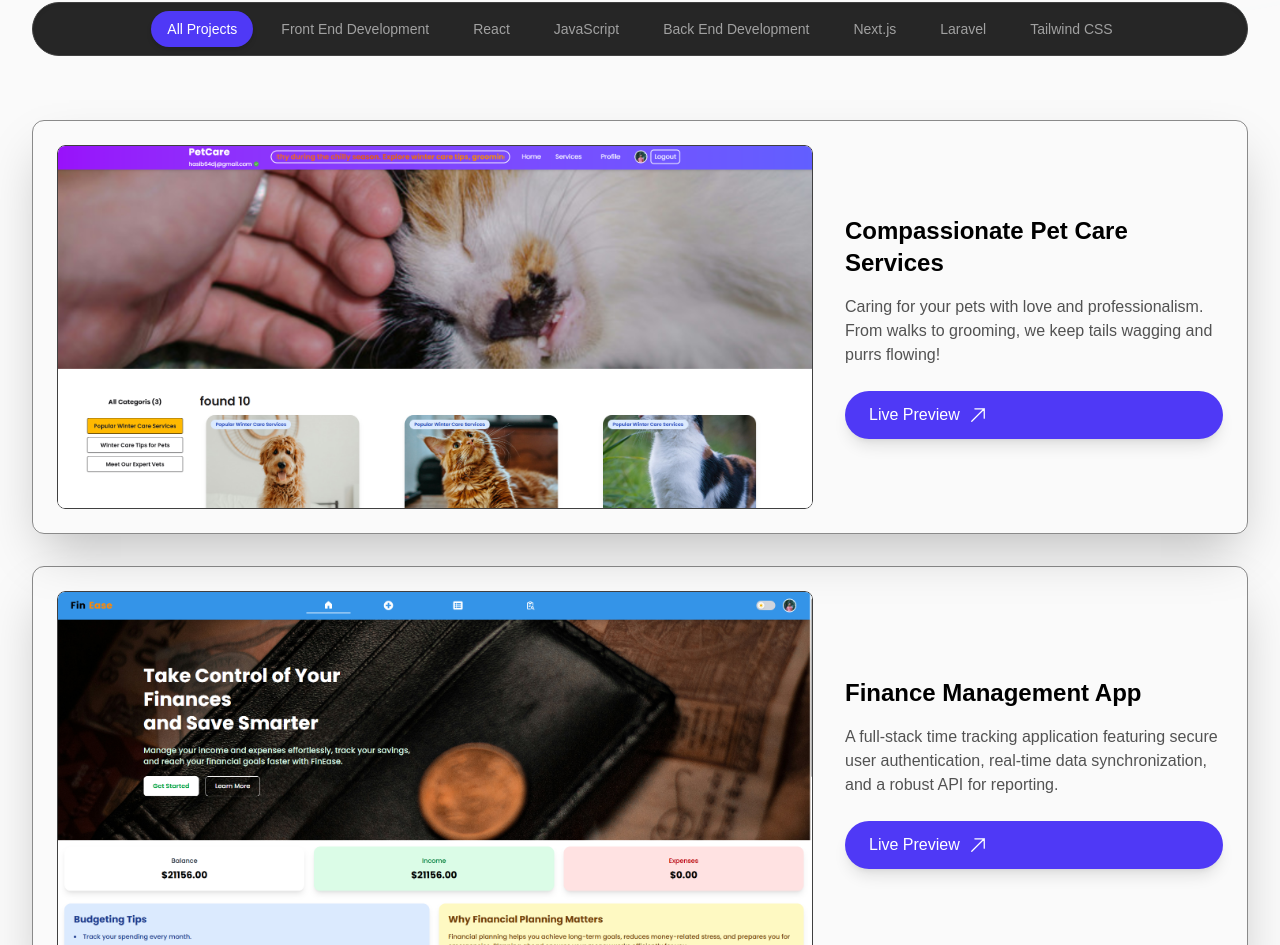
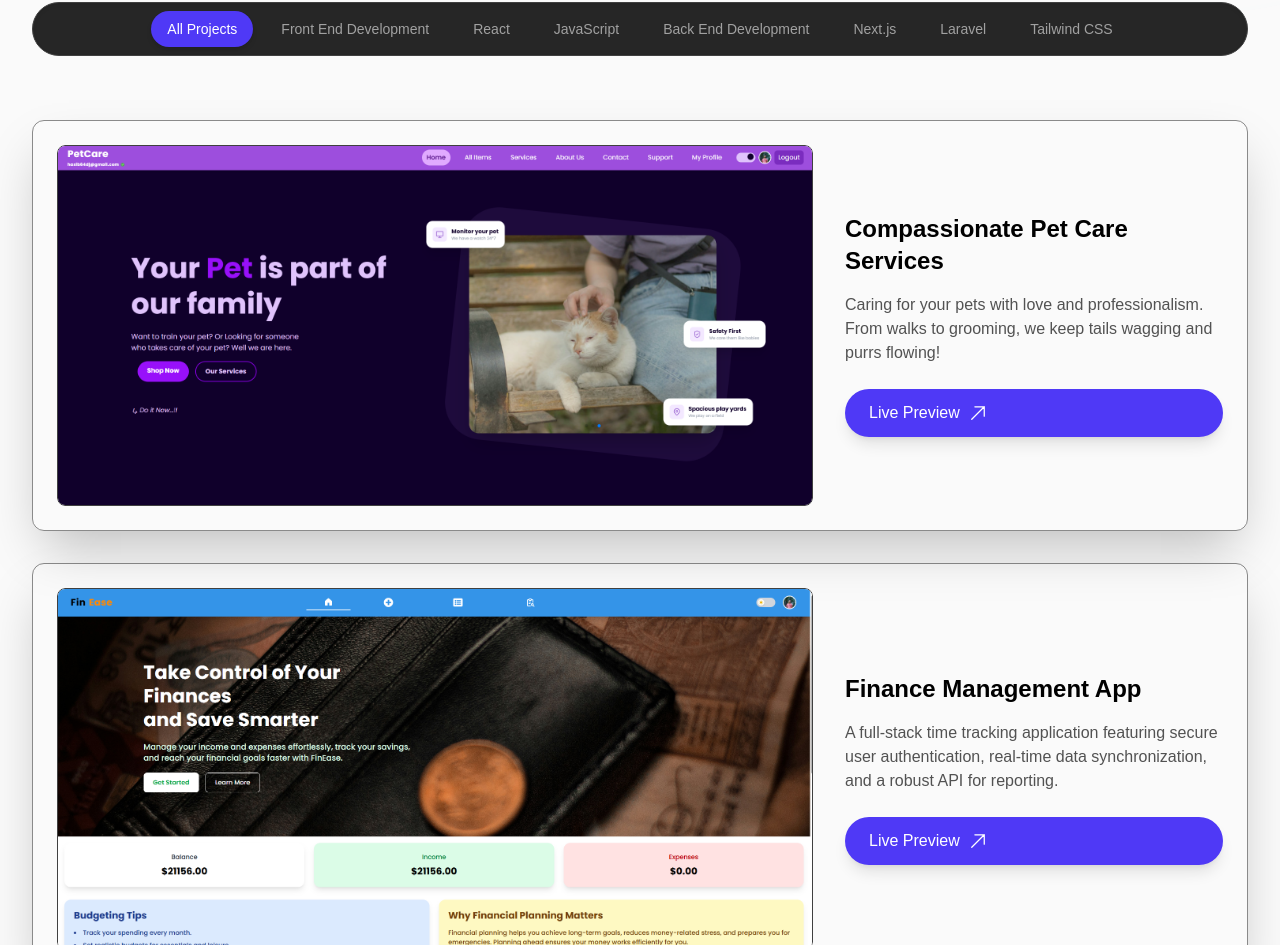
Before and after one commit to hasibislam123/hasib-portfolio, a Next.js app: page / in a window 1280 px wide. Shown: the part 2400-3345 px from the top of the page. Built offline with nearby package versions, Linux system fonts and the light colour scheme; no server answers.

Commit message:
final touch

```diff
--- a/src/Components/Works.jsx
+++ b/src/Components/Works.jsx
@@ -7,7 +7,7 @@ const allProjects = [
    {
       id: 1,
       title: ' Compassionate Pet Care Services ',
-      imageSrc: 'project3.png',
+      imageSrc: 'project5.png',
       categories: ['Front End Development', 'React', 'JavaScript'],
       description: 'Caring for your pets with love and professionalism. From walks to grooming, we keep tails wagging and purrs flowing!',
       liveLink: 'https://pet-care-client-ashy.vercel.app',
```
Also changed, not shown: public/project5.png (added).
